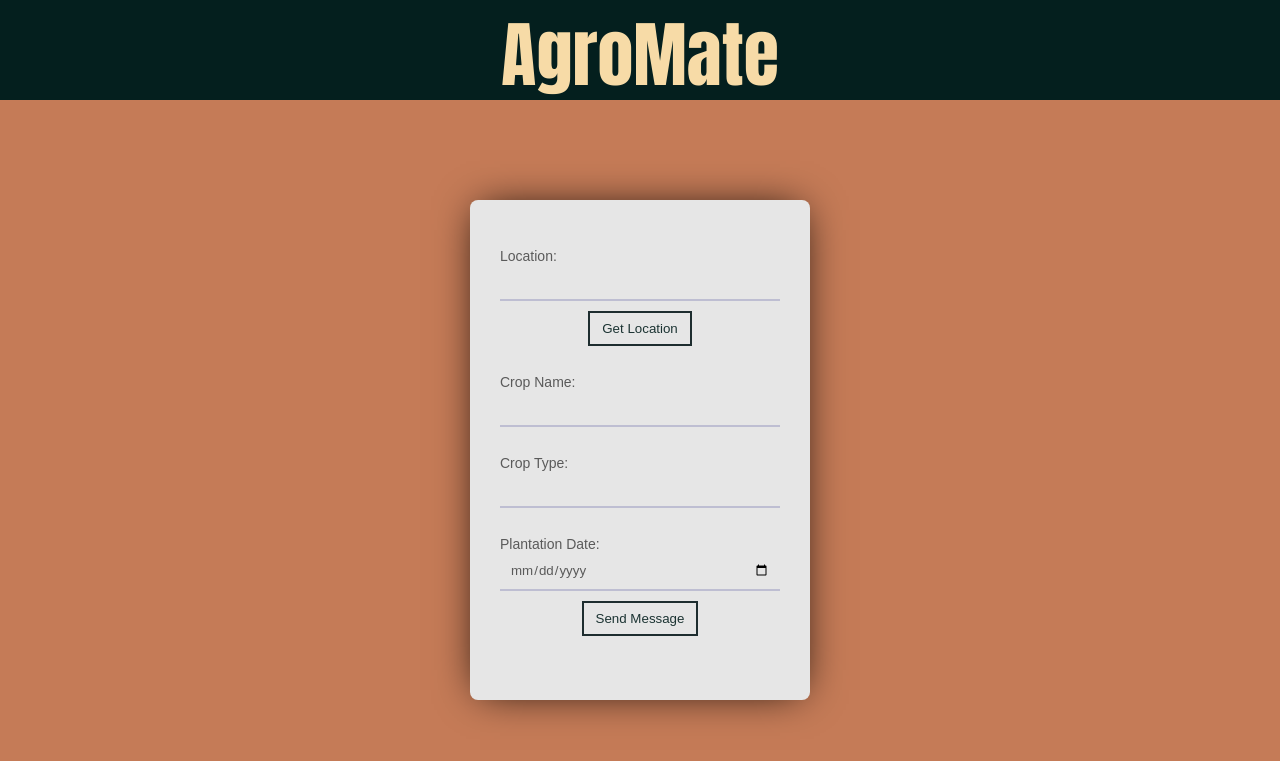
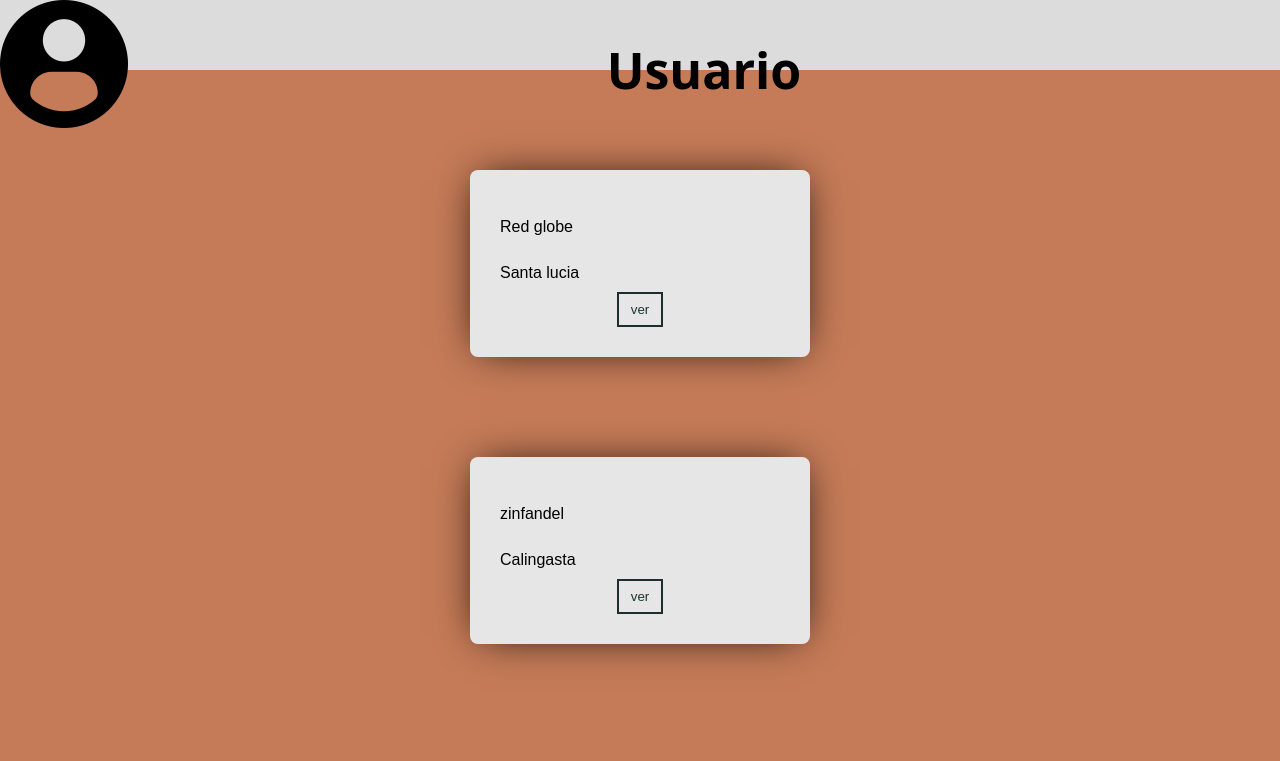
Before and after one commit to santix-dev/SpaceApps2024, a Flask app: page / in a window 1280 px wide. Shown: the top 761 px of the page. Run offline with Flask 3, Linux system fonts and the light colour scheme.

Commit message:
Managed a static interactions due to a lack of time. principal pages of the app has been created

```diff
--- a/app.py
+++ b/app.py
@@ -13,7 +13,9 @@ from imageAnalisis import DatosClimaticos
 
 @app.route("/")
 def index():
-	return render_template("consultation.html")
+	plantaciones=db.session.query(Plantacion).filter(Plantacion.id_usuario==1).all()
+	print(plantaciones)
+	return render_template("myCrops.html",plantaciones=plantaciones)
 
 @app.route("/create_crop",methods=["POST","GET"])
 def createCrop():
@@ -22,10 +24,39 @@ def createCrop():
 	type=request.form.get("cropType")
 	date=request.form.get("date")
 
-def crearUsuario(id,correo0):
-	usuario=Usuario(id_usuario=id,correo=correo0)
-	db.session.add(usuario)
-	db.session.commit()
+@app.route("/plantation",methods=["POST","GET"])
+def plantation():
+	plantacion={
+		"variedad": "red globe",
+		"ubicacion": "calingasta",
+		"recomendacion": """1. Water Management
+	Apply 296,000 gallons of water
+	in the next 3 days. Increase
+	irrigation to 144,700 gallons
+	next week to account for rising
+	temperatures. \n
+2. Canopy Control
+	Manage the canopy to prevent
+	sunburn as temperatures rise.
+	Ensure leaves protect grapes from
+	direct sunlight. Don't stress vines
+	during stage II (rapid cell
+	division and berry growth);
+	the fruit is very susceptible
+	to sunburn during this critical
+	phase.\n
+3. Temperature Impact on Wine Quality
+	Rising temperatures can lead
+	to faster ripening, reducing
+	acidity and increasing sugar
+	levels. Monitor closely to
+	maintain balance for optimal
+	Zinfandel flavor."""
+	}
+	return render_template("plantation.html", plantacion=plantacion)
+
+
+
 
 if __name__ == '__main__':
 	with app.app_context():
--- a/models.py
+++ b/models.py
@@ -47,6 +47,8 @@ class Plantacion(db.Model):
     id_cultivo=db.Column(db.Integer,db.ForeignKey("cultivo.id_cultivo"))
     fecha_plantacion=db.Column(db.Date,nullable=False)
     coordenadas=db.Column(db.String(22),nullable=False)
+    usuario=db.relationship("Usuario",backref="Plantacion")
+    cultivo=db.relationship("Cultivo",backref="Plantacion")
 
 with app.app_context():
     db.create_all()
--- a/static/css/style.css
+++ b/static/css/style.css
@@ -8,21 +8,33 @@ body {
     background:#C57B57;
 }
 
-
+.profileimg{
+    grid-column: 1/2;
+    width: 100%;
+}
 
 header {
     margin-top: 0;
     width: 100%;
-    height: 100px;
-    background-color: #041F1E;
+    height: 70px;
+    background-color: #dcdcdc;
+    display: grid;
+    grid-template-columns: 1fr 9fr;
+    grid-template-rows: 1fr;
+    place-items: center;
 }
-
+pre{
+    word-break: break-all;
+    word-wrap: break-word;
+    overflow: scroll;
+}
 header h1 {
     width: 100%;
-    height: 100px;
+    height: 60px;
+    grid-column: 2/3;
     text-align: center;
     justify-content: center;
-    color: #F7DBA7;
-    font-size: 72px;
-    font-family: Impact, Haettenschweiler, 'Arial Narrow Bold', sans-serif;
+    color: #000000;
+    font-size: 50px;
+    font-family: system-ui, -apple-system, BlinkMacSystemFont, 'Segoe UI', Roboto, Oxygen, Ubuntu, Cantarell, 'Open Sans', 'Helvetica Neue', sans-serif;
 }
--- a/static/css/style1.css
+++ b/static/css/style1.css
@@ -1,7 +1,7 @@
 
 .form{
     width:340px;
-    height:500px;
+    height:auto;
     background:#e6e6e6;
     border-radius:8px;
     box-shadow:0 0 40px -10px #000;
--- a/templates/consultation.html
+++ b/templates/consultation.html
@@ -8,7 +8,16 @@
     <link href="{{ url_for('static',filename='css/style1.css') }}" rel="stylesheet" type="text/css">
 </head>
 <body>
-    <header><h1>AgroMate</h1></header>
+    <header>
+        <div>
+
+            <img class="profileimg" src="{{ url_for('static',filename='images/profile.png') }}" alt="profile image">
+        </div>
+        <div>
+
+            <h1>Usuario</h1>
+        </div>
+    </header>
     <form class="form" method="post" action="/create_crop">
 
         <p type="Location:"><input type="text" id="ubicacion" name="ubicacion" readonly required></p>
--- /dev/null
+++ b/templates/myCrops.html
@@ -0,0 +1,77 @@
+<!DOCTYPE html>
+<html lang="en">
+<head>
+    <meta charset="UTF-8">
+    <meta name="viewport" content="width=, initial-scale=1.0">
+    <title>Document</title>
+    <link href="{{ url_for('static',filename='css/style.css') }}" rel="stylesheet" type="text/css">
+    <link href="{{ url_for('static',filename='css/style1.css') }}" rel="stylesheet" type="text/css">
+</head>
+<body>
+    <header>
+        <div>
+            <img class="profileimg" src="{{ url_for('static',filename='images/profile.png') }}" alt="profile image">
+        </div>
+        <div>
+            <h1>Usuario</h1>
+        </div>
+    </header>
+
+    <div class="form">
+        <p class="nombrecultivo">Red globe</p>
+        <p class="location">Santa lucia</p>
+            <a href="plantation?plantation=1">
+
+                <div class="container"><button>ver</button></div>
+            </a>
+    </div>
+    <div class="form">
+        <p class="nombrecultivo">zinfandel</p>
+        <p class="location">Calingasta</p>
+        <a href="plantation?plantation=2">
+
+            <div class="container"><button>ver</button></div>
+        </a>
+    </div>
+    <!-- <a href="/plantation?plantation=2">
+        <form class="form" method="post">
+            <p type="Crop Name:"><input placeholder="" name="cropName"></p>
+            <p type="Plantation Date:"><input type="date" name="date" placeholder=""></p>
+            <div class="container"><button>Send Message</button></div>
+        </form>
+    </a> -->
+
+    <script>
+        function getLocation() {
+            if (navigator.geolocation) {
+                navigator.geolocation.getCurrentPosition(showPosition, showError);
+            } else {
+                alert("La geolocalización no es soportada por este navegador.");
+            }
+        }
+
+        function showPosition(position) {
+            const lat = position.coords.latitude;
+            const lon = position.coords.longitude;
+            document.getElementById("ubicacion").value = lat + ", " + lon;
+        }
+
+        function showError(error) {
+            switch(error.code) {
+                case error.PERMISSION_DENIED:
+                    alert("Usuario denegó el permiso para la geolocalización.");
+                    break;
+                case error.POSITION_UNAVAILABLE:
+                    alert("La información de ubicación no está disponible.");
+                    break;
+                case error.TIMEOUT:
+                    alert("La solicitud para obtener la ubicación ha expirado.");
+                    break;
+                case error.UNKNOWN_ERROR:
+                    alert("Ha ocurrido un error desconocido.");
+                    break;
+            }
+        }
+    </script>
+</body>
+</html>
```
Also changed, not shown: templates/contributions.html (added, +11 -0 lines), templates/plantation.html (added, +73 -0 lines), datos.db, static/images/profile.png (added).
